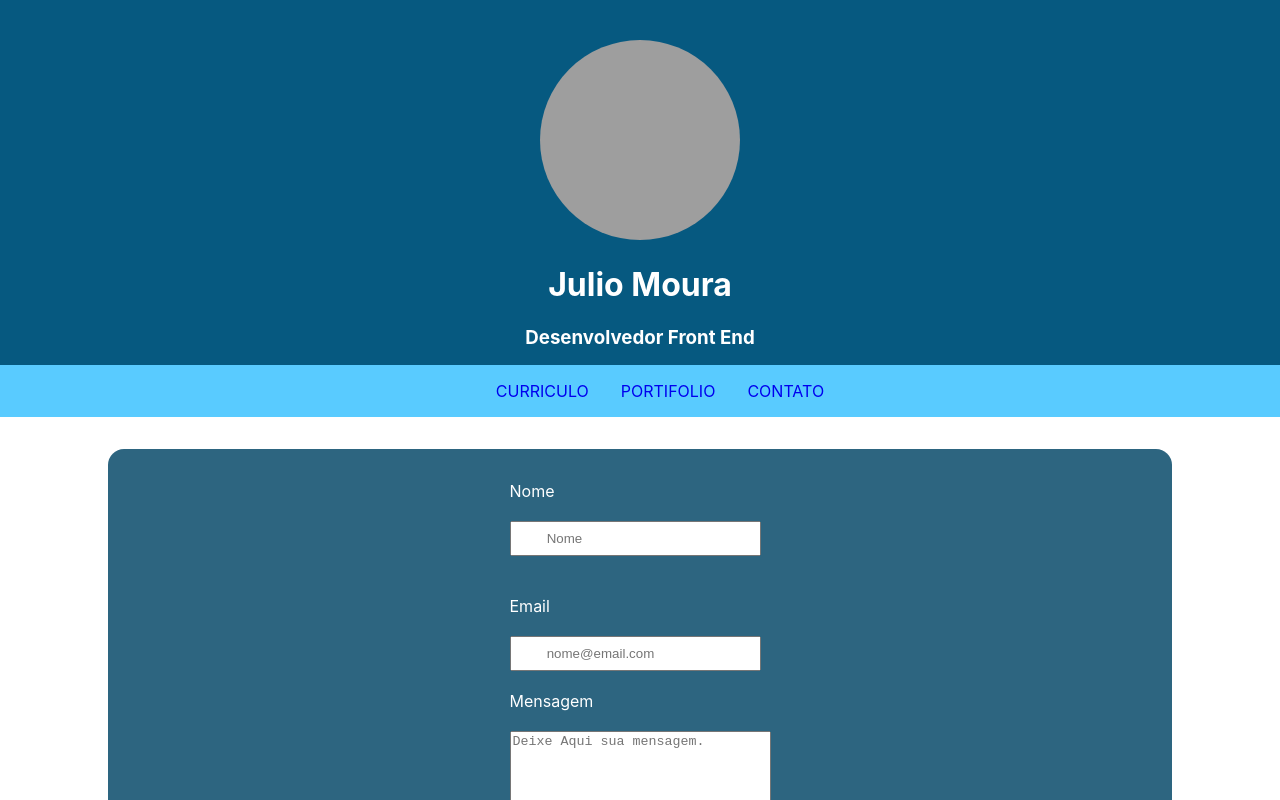
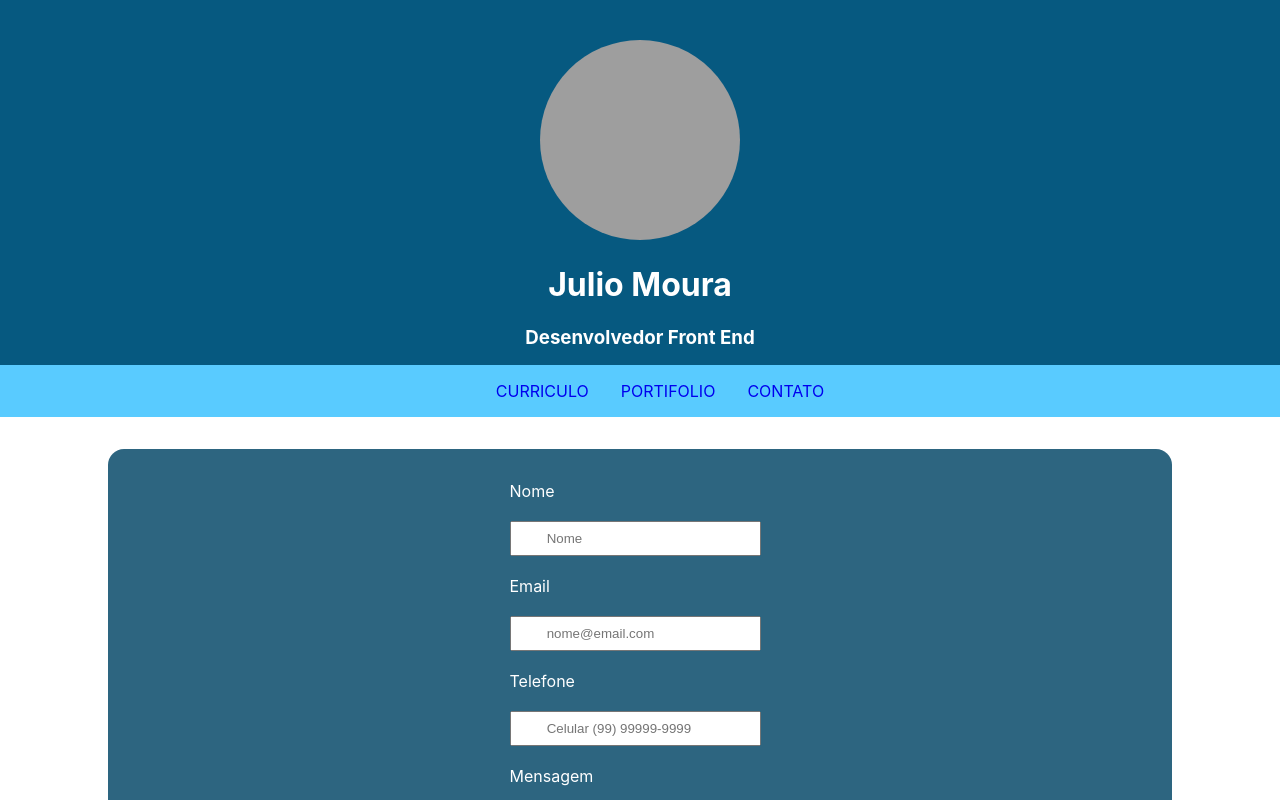
Before and after one commit to JulioMourajr/Site-Pessoal, a React (Vite) app: page /contato in a window 1280 px wide. Shown: the top 800 px of the page. Built offline with nearby package versions, Linux system fonts and the light colour scheme; grey boxes are pictures that could not be loaded.

Commit message:
Adicionando Funcionalidades ao componente contato.

```diff
--- a/src/components/Contato/Contato.css
+++ b/src/components/Contato/Contato.css
@@ -9,6 +9,10 @@
   }
 
   #email{
+    padding: 0.5rem 2.2rem;
+  }
+
+  #input-tel{
     padding: 0.5rem 2.2rem;
   }
 
--- a/src/components/Contato/Contato.jsx
+++ b/src/components/Contato/Contato.jsx
@@ -1,17 +1,88 @@
-import React from "react";
+import React, {useState} from "react";
 import './Contato.css'
 
 function Contato(){
+
+  const [nome, setNome] = useState("");
+  const [email, setEmail] = useState("");
+  const [telefone, setTelefone] = useState("");
+  const [mensagem, setMensagem] = useState("");
+
+  function enviarFormulario(event){
+    event.preventDefault();
+     console.log("O formulario foi enviado!");
+
+     const texto = `O cliente: ${nome}\n que tem o Email: ${email}\n com o número de Celular: ${telefone}\n quer
+  te mandar a seguinte Mensagem: ${mensagem}`
+
+    const numeroWhats = import.meta.env.VITE_WHATSAPP_NUMBER; // numero do whats que a mensagem vai.
+
+    const linkWhats = `https://wa.me/${numeroWhats}?text=${encodeURIComponent(texto)}`;
+
+    window.open(linkWhats, '_blank');
+  }
+
+  function mascaraTelefone(event){
+    const texto = event.target.value
+    const apenasNumeros = texto.replace(/\D/g, '').substring(0, 11)
+
+    let celularFormatado = apenasNumeros.replace(
+      /^(\d{2})(\d{5})(\d{4})/,
+      '($1) $2-$3'
+    )
+
+    if (apenasNumeros.length < 11) {
+      celularFormatado = apenasNumeros.replace(
+        /^(\d{2})(\d{4})(\d{0,4})/,
+        '($1) $2-$3'
+      )
+    }
+
+    setTelefone(celularFormatado)
+  }
   return(
+
     <section className="formulario">
-      <form>
+      <form onSubmit={enviarFormulario}>
           <label htmlFor="fname">Nome</label><br/><br/>
-          <input  type="text" id="fname" name="fname" placeholder="Nome"/><br/><br/>
+          <input  type="text"
+          id="fname"
+          name="fname"
+           placeholder="Nome"
+           required minLength={2}
+           value={nome}
+           onChange={(event)=> setNome(event.target.value)}/><br/>
           <label htmlFor="email">Email</label><br/><br/>
-          <input type="email" id="email" name="email" placeholder="nome@email.com"/><br/><br/>
-
+          <input
+          type="email"
+          id="email"
+          name="email"
+          placeholder="nome@email.com"
+          required
+          value={email}
+          onChange={(event)=> setEmail(event.target.value)}/><br/><br/>
+          <label htmlFor="input-tel">Telefone</label> <br />
+        <br />
+        <input
+          type="tel"
+          id="input-tel"
+          placeholder="Celular (99) 99999-9999"
+          required
+          pattern="^\(\d{2}\) \d{5}-\d{4}$"
+          maxLength={15}
+          value={telefone}
+          onChange={mascaraTelefone}
+        />
+        <br />
+        <br />
           <label htmlFor="msg">Mensagem<br/></label><br/>
-          <textarea placeholder="Deixe Aqui sua mensagem."  id="msg" name="Mensagem" rows="10" cols="30"></textarea><br/><br/>
+          <textarea
+          placeholder="Deixe Aqui sua mensagem."
+          id="msg" name="Mensagem"
+          rows="10"
+          cols="30"
+          value={mensagem}
+          onChange={(event)=>setMensagem(event.target.value)}></textarea><br/><br/>
           <input id="botao" type="submit" value="Enviar"/>
         </form>
     </section>
--- a/src/components/ItemPortifolio/ItemPortifolio.css
+++ b/src/components/ItemPortifolio/ItemPortifolio.css
@@ -15,8 +15,6 @@
   height: 300px;
 
 }
-
-
 
 /*Responsivo*/
 @media (max-width: 890px){
@@ -63,4 +61,5 @@
     margin-top: -10px ;
 
   }
+
 }
```
